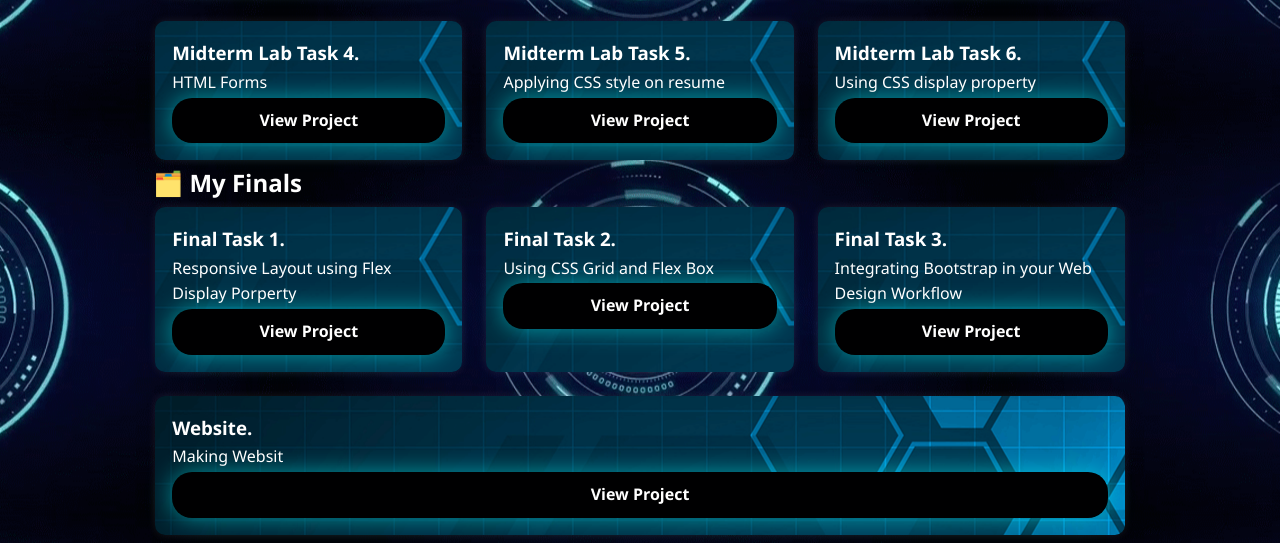
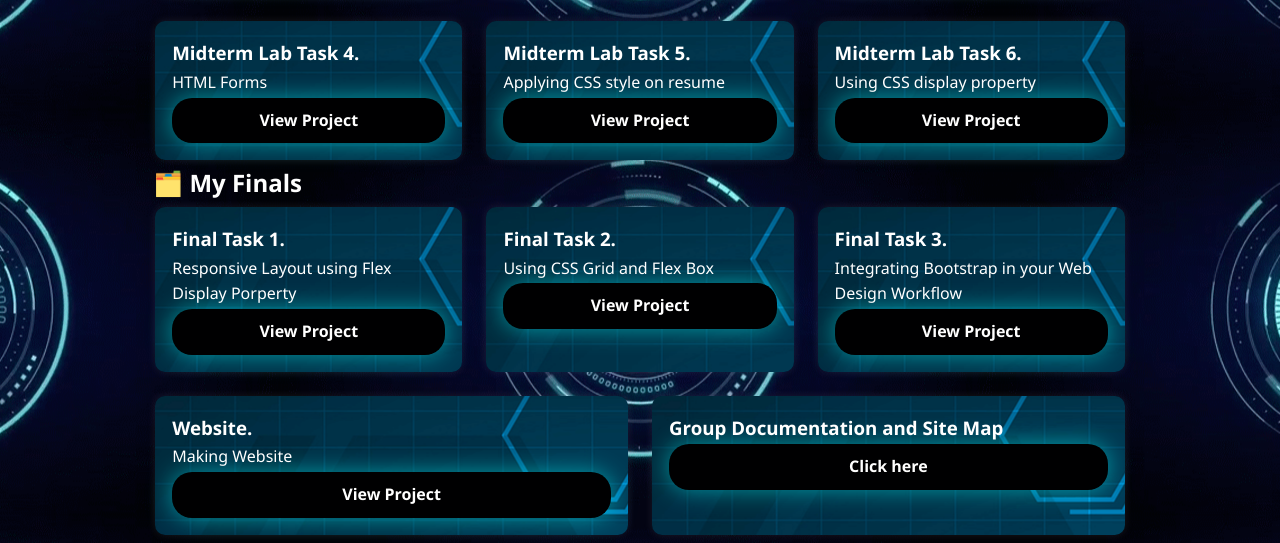
Before and after one commit to ayerasmacraine/PORTFOLIO, a plain HTML site: page index.html in a window 1280 px wide. Shown: the part 1752-2295 px from the top of the page. Drawn offline with Linux system fonts and the light colour scheme.

Commit message:
Update index.html

```diff
--- a/index.html
+++ b/index.html
@@ -268,9 +268,16 @@
 
                 <div class="card">
                     <h3>Website.</h3>
-                    <p>Making Websit</p>
+                    <p>Making Website</p>
                   <nav>
                     <a href="https://lorindavid.github.io/Tinap-/" target="_blank" class="btn">View Project</a>
+                  </nav>
+                </div>
+
+                <div class="card">
+                    <h3>Group Documentation and Site Map</h3>
+                  <nav>
+                    <a href="https://drive.google.com/drive/folders/1i32QQMBI1KBZwxn1Tz8pKezfD4pThwq4?usp=sharing" target="_blank" class="btn">Click here</a>
                   </nav>
                 </div>
             </div>
```
